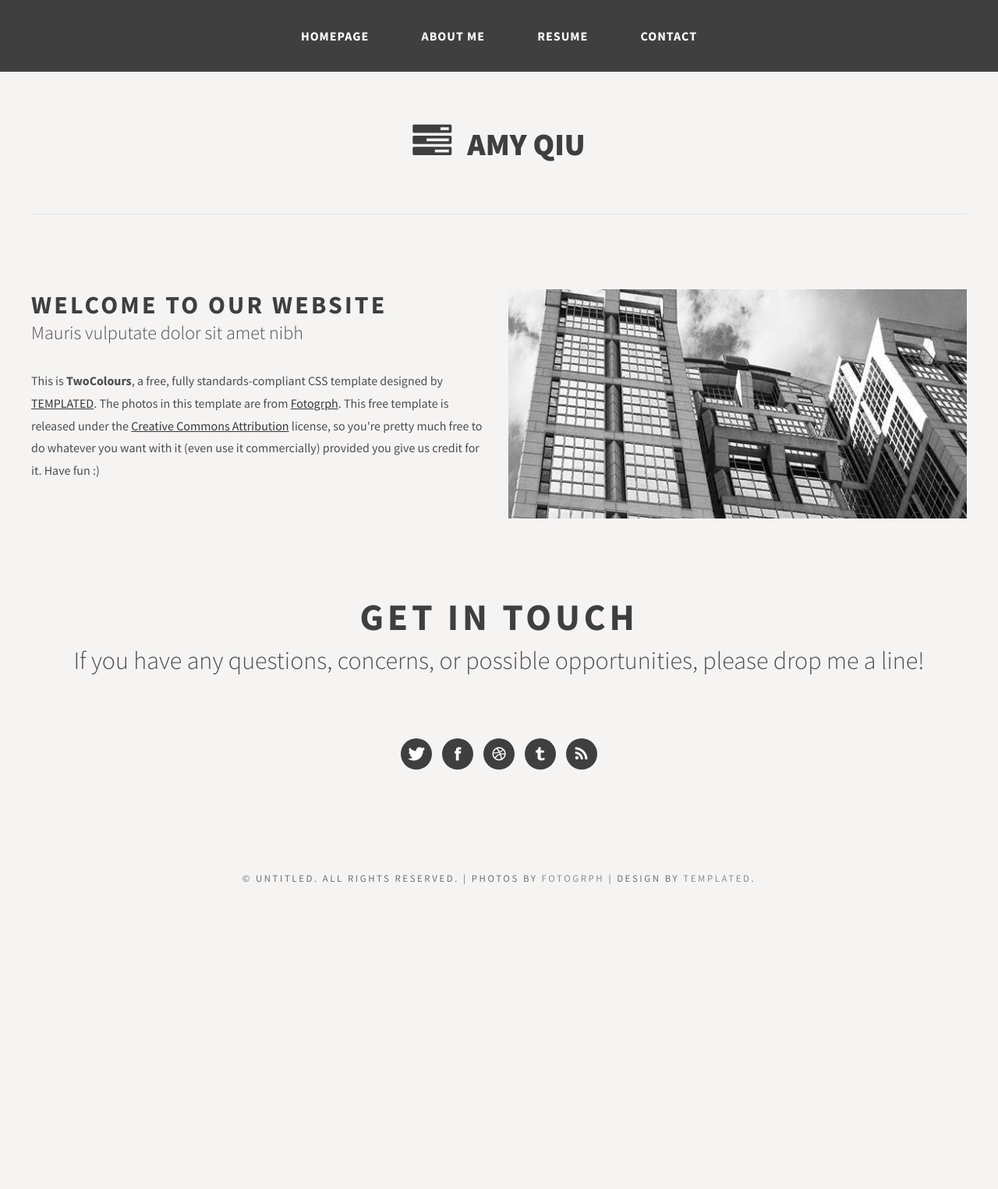
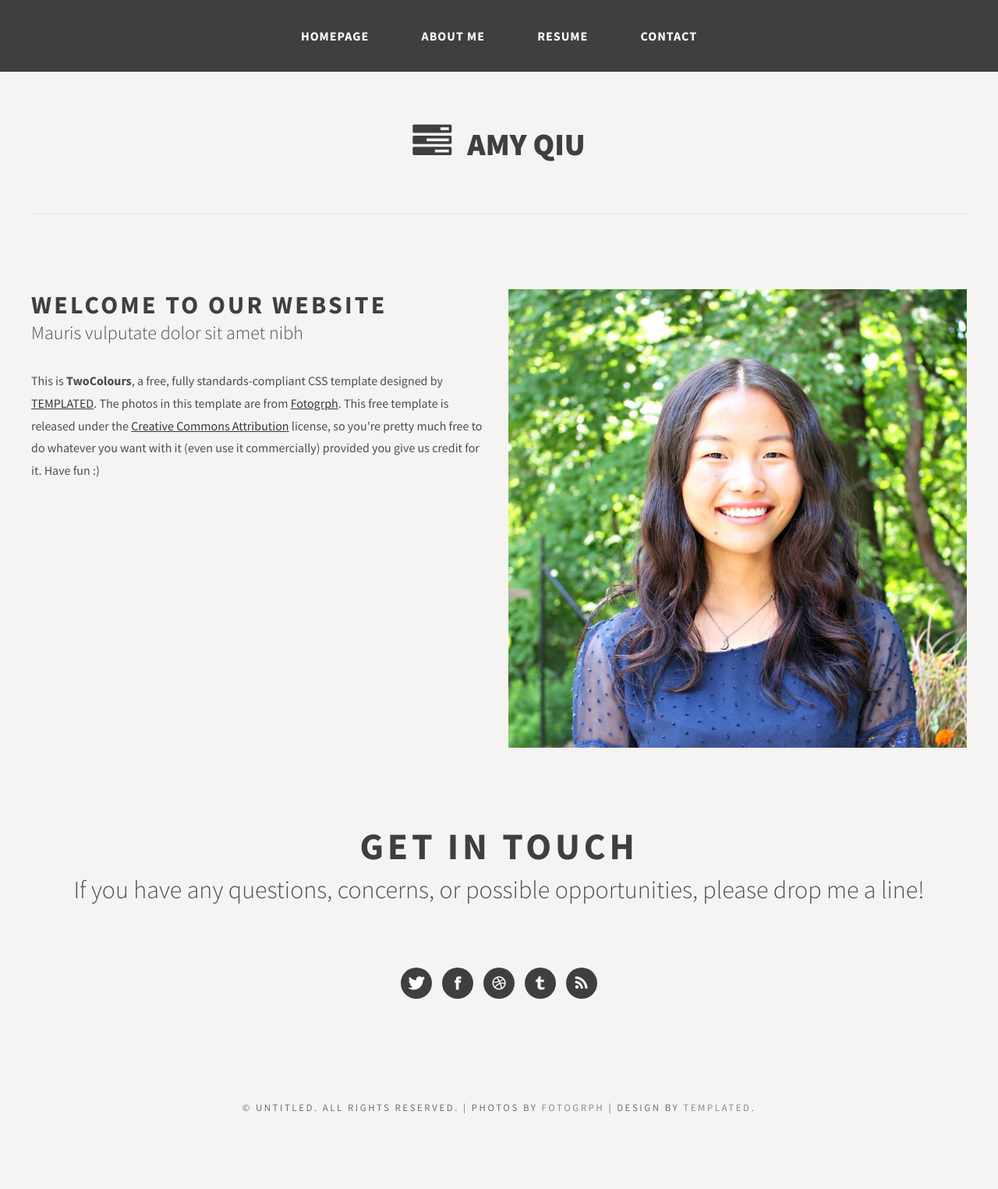
Before and after one commit to amyqiu/amyqiu, a Jekyll site: the page index.html, which Jekyll copies as it is, in a window 1280 px wide. Shown: the whole page at 78% size. Built offline with Jekyll 4.4.1, drawn with Linux system fonts in a browser that asks for light colours; before the commit the page ends 1231 px from its top, so only the background shows below that.

Commit message:
Update index.html

```diff
--- a/index.html
+++ b/index.html
@@ -45,7 +45,7 @@ Released   : 20130811
 		</div>
 		<p>This is <strong>TwoColours</strong>, a free, fully standards-compliant CSS template designed by <a href="http://templated.co" rel="nofollow">TEMPLATED</a>. The photos in this template are from <a href="http://fotogrph.com/"> Fotogrph</a>. This free template is released under the <a href="http://templated.co/license">Creative Commons Attribution</a> license, so you're pretty much free to do whatever you want with it (even use it commercially) provided you give us credit for it. Have fun :) </p>
 	</div>
-	<div id="sidebar"><a href="#" class="image image-full"><img src="images/pic05.jpg" alt="" /></a></div>
+	<div id="sidebar"><a href="#" class="image image-full"><img src="images/profile.jpg" alt="" /></a></div>
 </div>
 
 <div id="contact" class="container">
```
